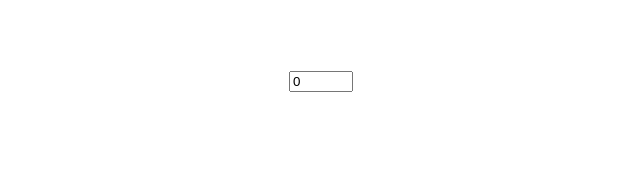
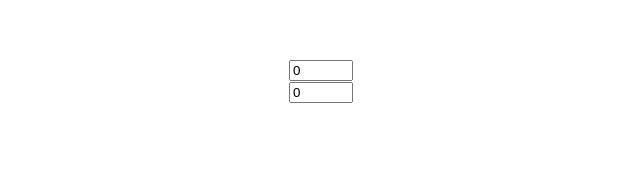
Before and after one commit to MoodMirani/poke-explorer-dh2643, a Next.js app: page / in a window 1280 px wide. Shown: the part 319-490 px from the top of the page, without its empty margins (319-959 px from the left). Built offline with nearby package versions, Linux system fonts and the light colour scheme.

Commit message:
Testing views.

```diff
--- a/pages/index.js
+++ b/pages/index.js
@@ -24,7 +24,7 @@ export default function Home() {
       </Head>
       <main className={styles.main}>
         <NumberEditorPresenter model={model} />
-        {/*  <PokemonPresenter /> */}
+        <PokemonPresenter />
       </main>
       <footer className={styles.footer}>footer</footer>
     </div>
--- a/src/presenters/PokemonPresenter.js
+++ b/src/presenters/PokemonPresenter.js
@@ -1,4 +1,4 @@
-import PokemonView from "../views/PookemonView";
+import PokemonView from "../views/PokemonView";
 
 export default function PokemonPresenter() {
   //const [name, setName] = useState("balbasour");
--- a/src/views/PokemonView.js
+++ b/src/views/PokemonView.js
@@ -1,4 +1,4 @@
-function PokemonView(props) {
+export default function PokemonView(props) {
   return (
     <div>
       <h1>
```
